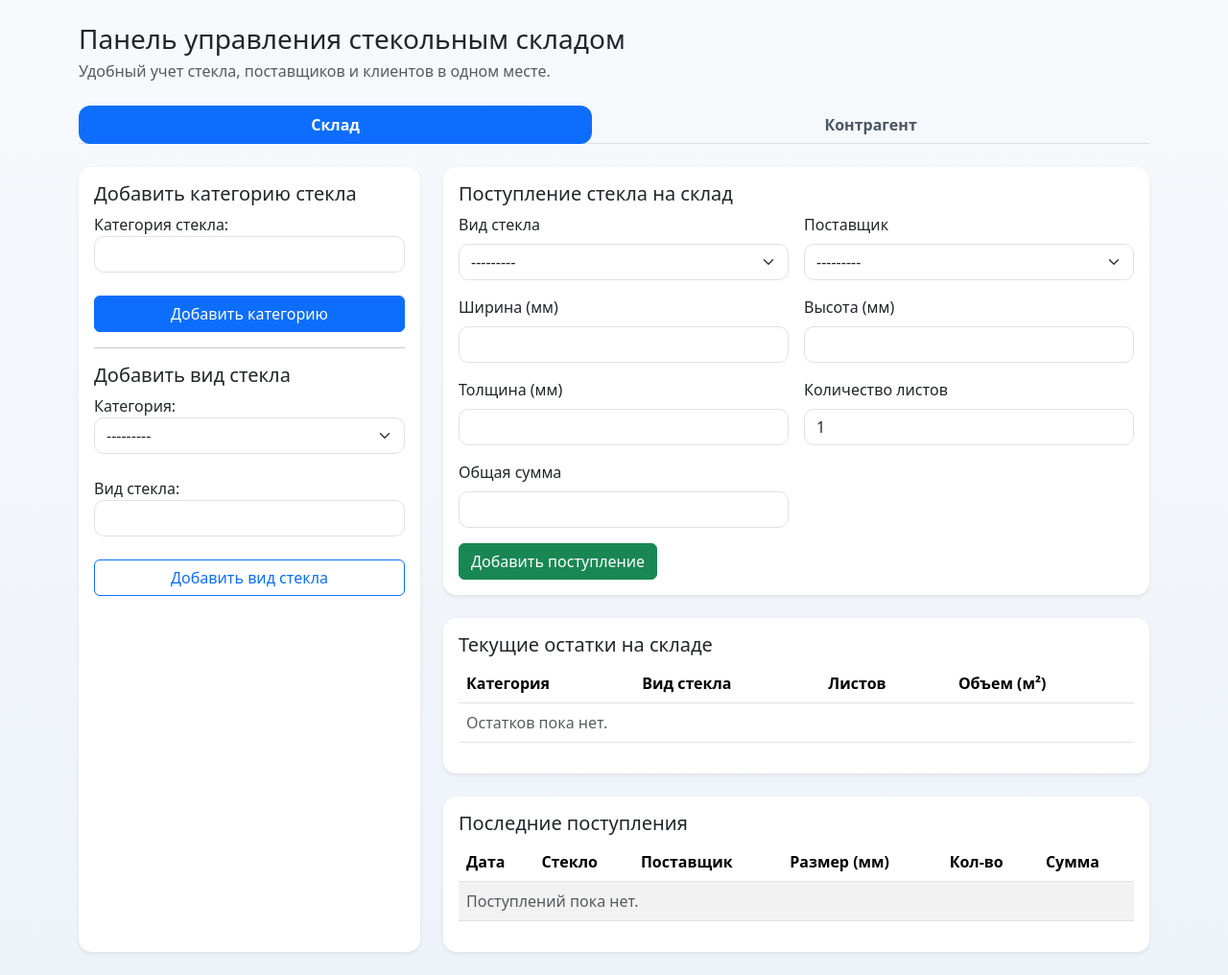
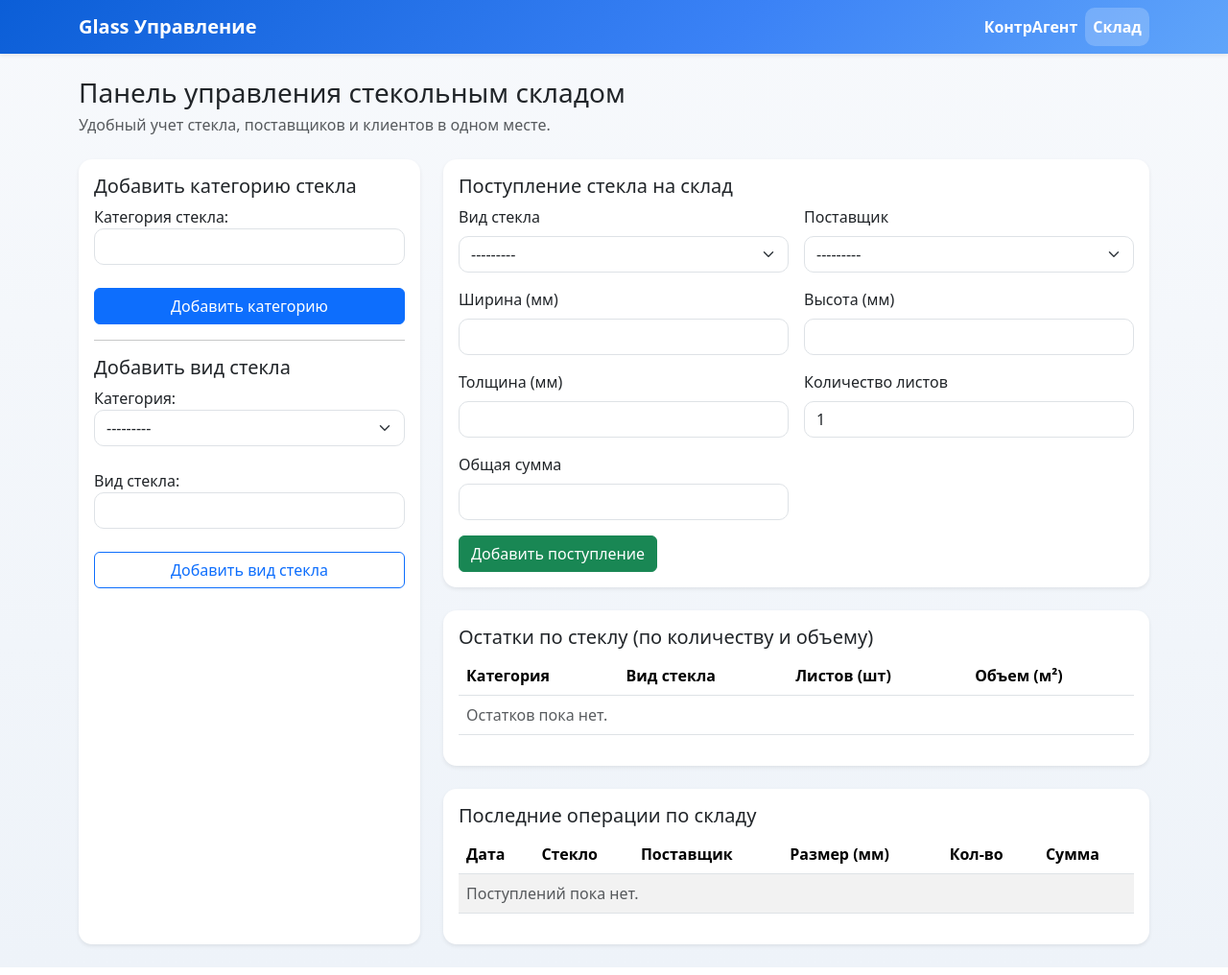
Before and after one commit to Shakhriyor10/glass, a Django app: page / in a window 1280 px wide. Shown: the whole page at 96% size. Run offline with Django 3.2, Linux system fonts and the light colour scheme; data that the repository does not hold is empty.

Commit message:
Refactor dashboard into base layout with navbar navigation

```diff
--- a/static/css/dashboard.css
+++ b/static/css/dashboard.css
@@ -3,20 +3,29 @@ body {
     min-height: 100vh;
 }
 
+.app-navbar {
+    background: linear-gradient(135deg, #0b5ed7 0%, #3b82f6 60%, #60a5fa 100%);
+}
+
+.app-navbar .navbar-brand,
+.app-navbar .nav-link {
+    color: #ffffff;
+}
+
+.app-navbar .nav-link {
+    border-radius: 10px;
+    padding: 0.5rem 0.9rem;
+    font-weight: 600;
+}
+
+.app-navbar .nav-link:hover,
+.app-navbar .nav-link.active {
+    background-color: rgba(255, 255, 255, 0.2);
+    color: #ffffff;
+}
+
 .card {
     border-radius: 14px;
-}
-
-.nav-tabs .nav-link {
-    border: none;
-    border-radius: 12px;
-    font-weight: 600;
-    color: #4b5563;
-}
-
-.nav-tabs .nav-link.active {
-    background: #0d6efd;
-    color: #fff;
 }
 
 .form-control,
--- /dev/null
+++ b/templates/base.html
@@ -0,0 +1,48 @@
+{% load static %}
+<!DOCTYPE html>
+<html lang="ru">
+<head>
+    <meta charset="UTF-8">
+    <meta name="viewport" content="width=device-width, initial-scale=1.0">
+    <title>{% block title %}Glass CRM{% endblock %}</title>
+    <link href="https://cdn.jsdelivr.net/npm/bootstrap@5.3.3/dist/css/bootstrap.min.css" rel="stylesheet" integrity="sha384-QWTKZyjpPEjISv5WaRU9OFeRpok6YctnYmDr5pNlyT2bRjXh0JMhjY6hW+ALEwIH" crossorigin="anonymous">
+    <link rel="stylesheet" href="{% static 'css/dashboard.css' %}">
+</head>
+<body>
+<nav class="navbar navbar-expand-lg app-navbar shadow-sm">
+    <div class="container">
+        <a class="navbar-brand fw-bold" href="/">Glass Управление</a>
+        <button class="navbar-toggler" type="button" data-bs-toggle="collapse" data-bs-target="#mainNavbar" aria-controls="mainNavbar" aria-expanded="false" aria-label="Переключить навигацию">
+            <span class="navbar-toggler-icon"></span>
+        </button>
+        <div class="collapse navbar-collapse" id="mainNavbar">
+            <ul class="navbar-nav ms-auto mb-2 mb-lg-0">
+                <li class="nav-item">
+                    <a class="nav-link {% if active_tab == 'counterparty' %}active{% endif %}" href="/?tab=counterparty">КонтрАгент</a>
+                </li>
+                <li class="nav-item">
+                    <a class="nav-link {% if active_tab == 'warehouse' %}active{% endif %}" href="/?tab=warehouse">Склад</a>
+                </li>
+            </ul>
+        </div>
+    </div>
+</nav>
+
+<main class="py-4">
+    <div class="container">
+        {% if messages %}
+            {% for message in messages %}
+                <div class="alert alert-{{ message.tags }} alert-dismissible fade show" role="alert">
+                    {{ message }}
+                    <button type="button" class="btn-close" data-bs-dismiss="alert" aria-label="Close"></button>
+                </div>
+            {% endfor %}
+        {% endif %}
+
+        {% block content %}{% endblock %}
+    </div>
+</main>
+
+<script src="https://cdn.jsdelivr.net/npm/bootstrap@5.3.3/dist/js/bootstrap.bundle.min.js" integrity="sha384-YvpcrYf0tY3lHB60NNkmXc5s9fDVZLESaAA55NDzOxhy9GkcIdslK1eN7N6jIeHz" crossorigin="anonymous"></script>
+</body>
+</html>
--- a/templates/frontend/dashboard.html
+++ b/templates/frontend/dashboard.html
@@ -1,15 +1,8 @@
-{% load static %}
-<!DOCTYPE html>
-<html lang="ru">
-<head>
-    <meta charset="UTF-8">
-    <meta name="viewport" content="width=device-width, initial-scale=1.0">
-    <title>Управление складом стекла</title>
-    <link href="https://cdn.jsdelivr.net/npm/bootstrap@5.3.3/dist/css/bootstrap.min.css" rel="stylesheet" integrity="sha384-QWTKZyjpPEjISv5WaRU9OFeRpok6YctnYmDr5pNlyT2bRjXh0JMhjY6hW+ALEwIH" crossorigin="anonymous">
-    <link rel="stylesheet" href="{% static 'css/dashboard.css' %}">
-</head>
-<body>
-<div class="container py-4">
+{% extends 'base.html' %}
+
+{% block title %}Управление складом стекла{% endblock %}
+
+{% block content %}
 <div class="d-flex flex-column flex-lg-row justify-content-between gap-3 align-items-lg-center mb-4">
     <div>
         <h1 class="h3 mb-1">Панель управления стекольным складом</h1>
@@ -17,26 +10,7 @@
     </div>
 </div>
 
-    {% if messages %}
-        {% for message in messages %}
-            <div class="alert alert-{{ message.tags }} alert-dismissible fade show" role="alert">
-                {{ message }}
-                <button type="button" class="btn-close" data-bs-dismiss="alert" aria-label="Close"></button>
-            </div>
-        {% endfor %}
-    {% endif %}
-
-    <ul class="nav nav-tabs nav-fill mb-4" id="dashboardTabs" role="tablist">
-        <li class="nav-item" role="presentation">
-            <a class="nav-link {% if active_tab == 'warehouse' %}active{% endif %}" href="/?tab=warehouse">Склад</a>
-        </li>
-        <li class="nav-item" role="presentation">
-            <a class="nav-link {% if active_tab == 'counterparty' %}active{% endif %}" href="/?tab=counterparty">Контрагент</a>
-        </li>
-    </ul>
-
-    <div class="tab-content">
-        <div class="tab-pane fade {% if active_tab == 'warehouse' %}show active{% endif %}" id="warehouse-tab-pane">
+{% if active_tab == 'warehouse' %}
     <div class="row g-4">
         <div class="col-12 col-xl-4">
             <div class="card shadow-sm border-0 h-100">
@@ -88,14 +62,14 @@
 
             <div class="card shadow-sm border-0 mb-4">
                 <div class="card-body">
-                            <h2 class="h5">Текущие остатки на складе</h2>
+                    <h2 class="h5">Остатки по стеклу (по количеству и объему)</h2>
                     <div class="table-responsive">
                         <table class="table table-hover align-middle">
                             <thead>
                             <tr>
                                 <th>Категория</th>
                                 <th>Вид стекла</th>
-                                        <th>Листов</th>
+                                <th>Листов (шт)</th>
                                 <th>Объем (м²)</th>
                             </tr>
                             </thead>
@@ -118,7 +92,7 @@
 
             <div class="card shadow-sm border-0">
                 <div class="card-body">
-                            <h2 class="h5">Последние поступления</h2>
+                    <h2 class="h5">Последние операции по складу</h2>
                     <div class="table-responsive">
                         <table class="table table-striped align-middle">
                             <thead>
@@ -151,9 +125,7 @@
             </div>
         </div>
     </div>
-        </div>
-
-        <div class="tab-pane fade {% if active_tab == 'counterparty' %}show active{% endif %}" id="counterparty-tab-pane">
+{% else %}
     <div class="row g-4">
         <div class="col-12 col-lg-5">
             <div class="card shadow-sm border-0">
@@ -204,9 +176,5 @@
             </div>
         </div>
     </div>
-        </div>
-    </div>
-</div>
-<script src="https://cdn.jsdelivr.net/npm/bootstrap@5.3.3/dist/js/bootstrap.bundle.min.js" integrity="sha384-YvpcrYf0tY3lHB60NNkmXc5s9fDVZLESaAA55NDzOxhy9GkcIdslK1eN7N6jIeHz" crossorigin="anonymous"></script>
-</body>
-</html>
+{% endif %}
+{% endblock %}
```
Lines whose indentation alone changed are shown as unchanged.
